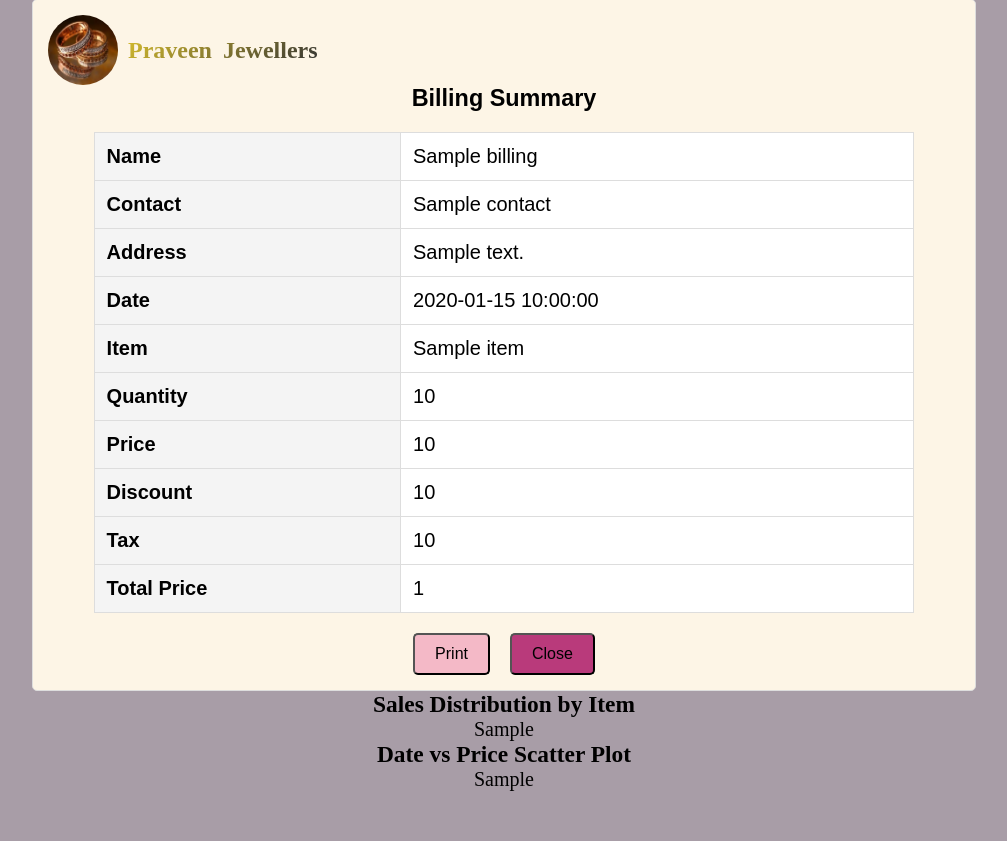
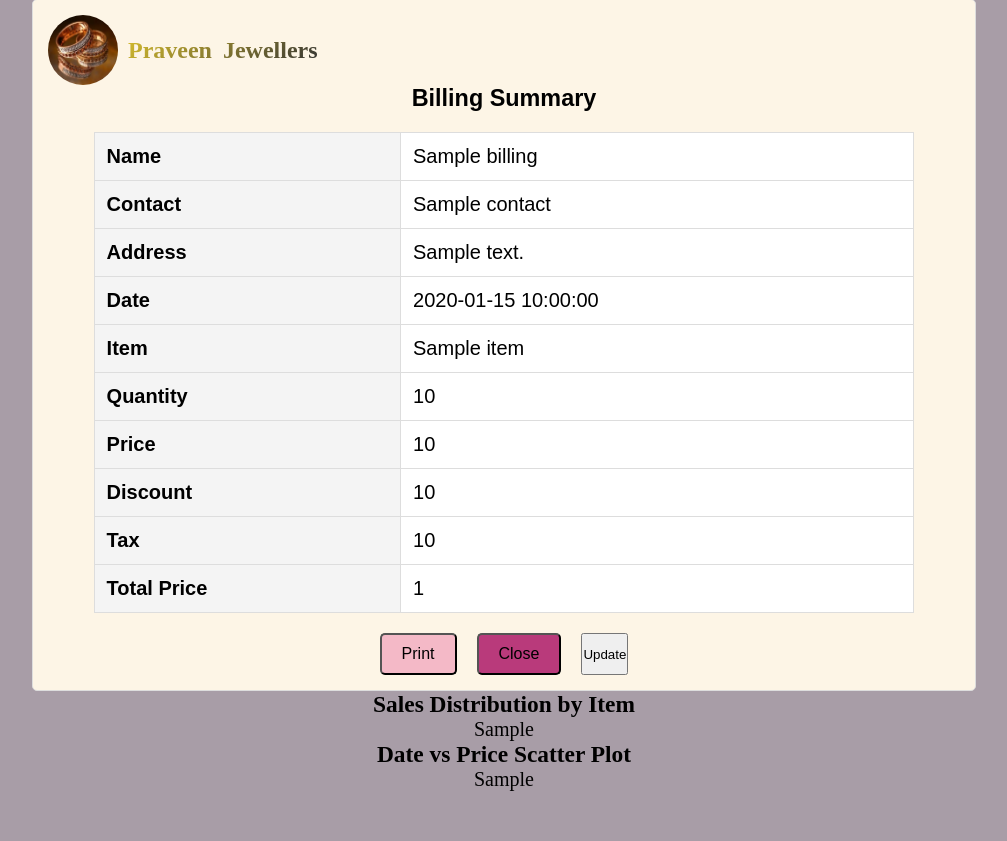
Before and after one commit to pramodalmel/jewel_box, a Flask app: template templates/index.html in a window 1280 px wide. Shown: the part 196-1037 px from the top of the page, without its empty margins (136-1143 px from the left). Run offline with Flask 2, Linux system fonts and the light colour scheme; the template is opened without the code that fills it: most values are stand-ins (such as "Sample title", 1, 10 or a date in 2020).

Commit message:
added update button

```diff
--- a/templates/index.html
+++ b/templates/index.html
@@ -87,6 +87,7 @@
             <div class="billing-actions">
                 <button onclick="window.print()" class="print-btn">Print</button>
                 <button onclick="window.location.href='/'" class="close-btn">Close</button>
+                <button onclick="window.location.href='/' " class="update-btn">Update</button>
             </div>
         </div>
         {% endif %}
```
